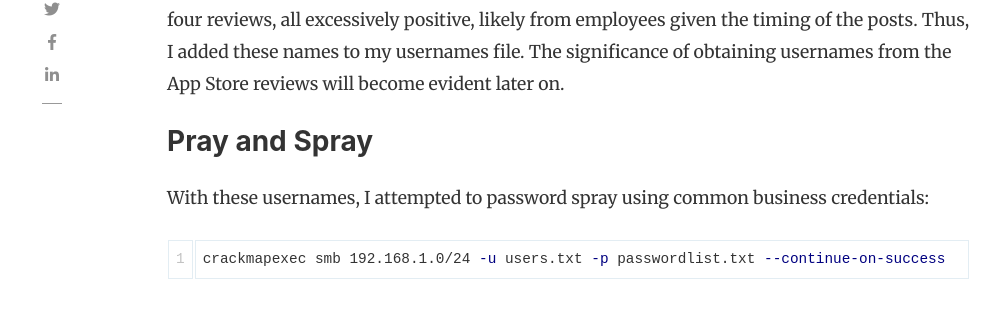
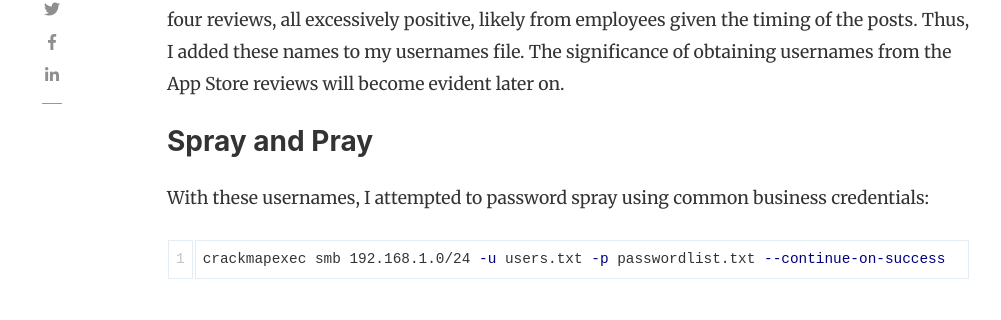
Before and after one commit to Turbul3nce/Turbul3nce.github.io, a Jekyll site: the page built from _posts/2024-08-21-password-pitfalls-2024.md, in a window 1280 px wide and 900 px high, scrolled down 1766 px. Shown: the part 136-456 px from the top of the window, without its empty margins (118-1119 px from the left). Built offline with Jekyll 4.4.1, drawn with Linux system fonts in a browser that asks for light colours; nearby versions of some CDN libraries; comment, search, counter and statistics services are not loaded.

````diff
--- a/_posts/2024-08-21-password-pitfalls-2024.md
+++ b/_posts/2024-08-21-password-pitfalls-2024.md
@@ -16,7 +16,7 @@ After initiating a network scan with Nessus, I proceeded with the standard toolk
 After several days of getting nowhere, I decided it was time to target services and spray some passwords. To facilitate this attack, I needed usernames. From the bank's website and employees’ LinkedIn profiles, I compiled a list of potential usernames. Additionally, I discovered that the bank had an app on the App Store. The bank's mobile application had only four reviews, all excessively positive, likely from employees given the timing of the posts. Thus, I added these names to my usernames file. The significance of obtaining usernames from the App Store reviews will become evident later on.
 
 
-### Pray and Spray
+### Spray and Pray
 With these usernames, I attempted to password spray using common business credentials:
 
 ```bash
````
